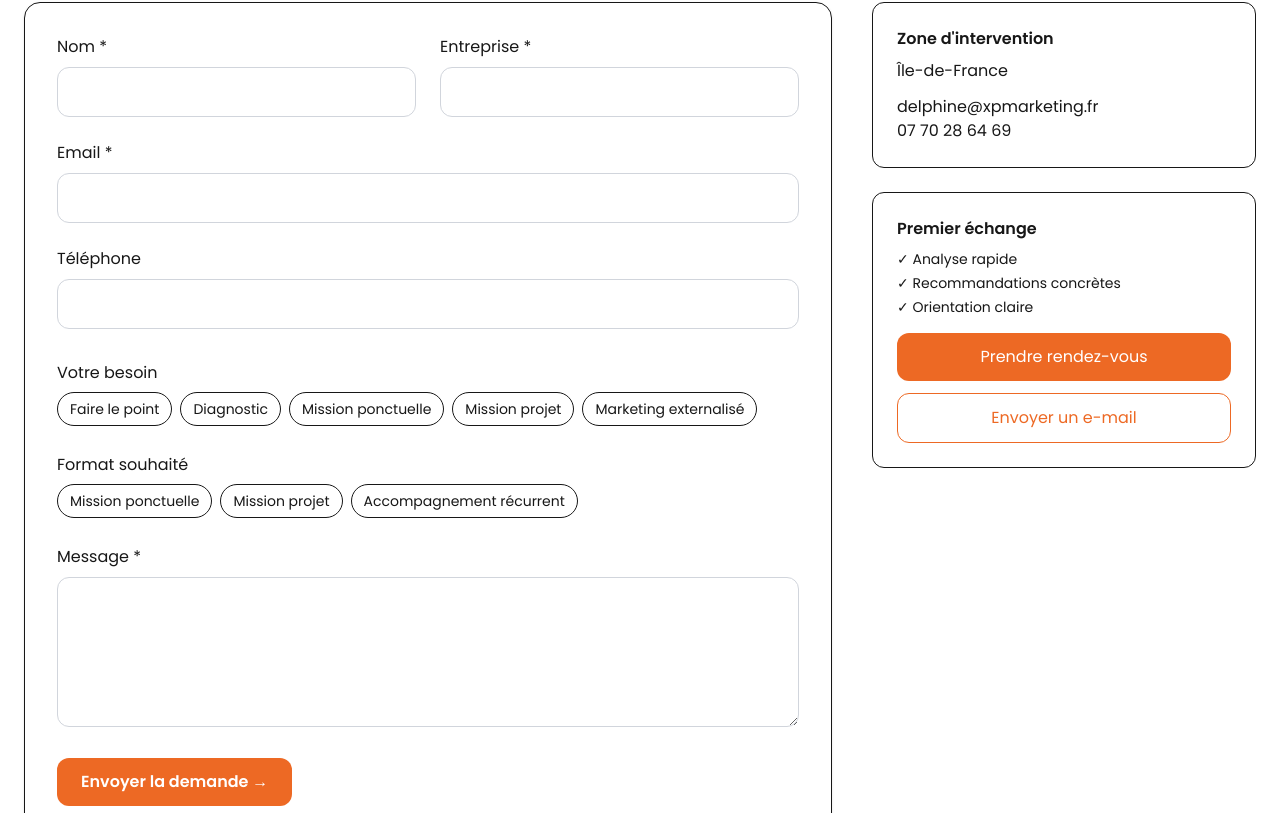
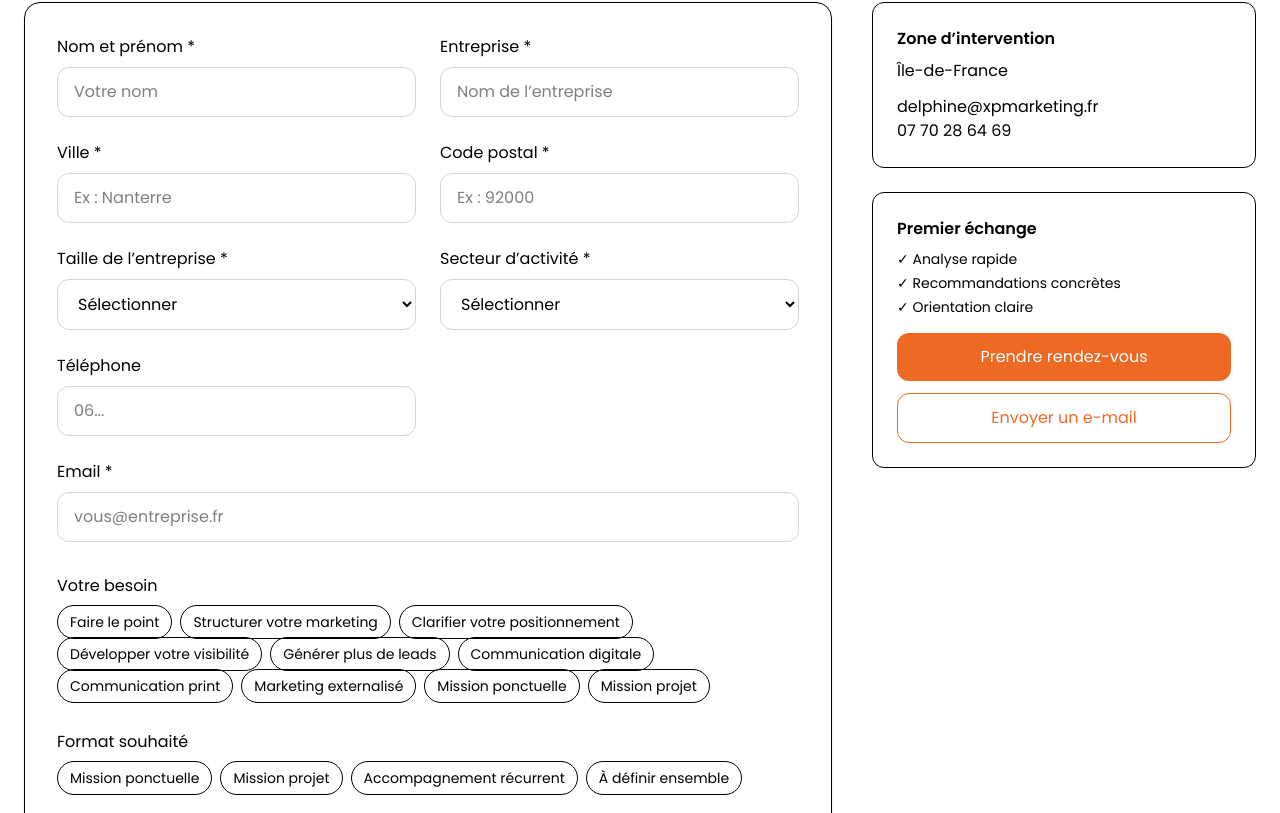
Before and after one commit to Delphine67/xpmarketing, a Next.js app: page /contact in a window 1280 px wide. Shown: the part 327-1140 px from the top of the page. Built offline with nearby package versions, Linux system fonts and the light colour scheme.

Commit message:
mise à jour formulaire contact xpmarketing

```diff
--- a/app/contact/page.tsx
+++ b/app/contact/page.tsx
@@ -1,4 +1,6 @@
 "use client";
+
+import { useState } from "react";
 
 const BRAND = {
   orange: "#ED6924",
@@ -7,24 +9,60 @@ const BRAND = {
 };
 
 export default function ContactPage() {
-
   const formAction = "https://formspree.io/f/xlgonobp";
   const mailTo = "delphine@xpmarketing.fr";
   const calendarUrl = "https://calendly.com/dravet78/30min";
   const telephone = "07 70 28 64 69";
 
-  const chipStyle = "border px-3 py-1.5 rounded-full text-sm cursor-pointer transition";
-  const inputStyle = "mt-2 w-full rounded-xl border border-gray-300 px-4 py-3 bg-white focus:border-black outline-none";
+  const [isSubmitting, setIsSubmitting] = useState(false);
+  const [errorMessage, setErrorMessage] = useState("");
+
+  const chipStyle =
+    "border px-3 py-1.5 rounded-full text-sm cursor-pointer transition";
+  const inputStyle =
+    "mt-2 w-full rounded-xl border border-gray-300 px-4 py-3 bg-white focus:border-black outline-none";
+
+  async function handleSubmit(e: any) {
+    e.preventDefault();
+    setIsSubmitting(true);
+    setErrorMessage("");
+
+    const form = e.currentTarget;
+    const formData = new FormData(form);
+
+    try {
+      const response = await fetch(formAction, {
+        method: "POST",
+        body: formData,
+        headers: {
+          Accept: "application/json",
+        },
+      });
+
+      if (response.ok) {
+        form.reset();
+        window.location.href = "/merci";
+        return;
+      }
+
+      setErrorMessage("L’envoi a échoué. Merci de réessayer.");
+    } catch {
+      setErrorMessage("Une erreur est survenue. Merci de réessayer.");
+    } finally {
+      setIsSubmitting(false);
+    }
+  }
 
   return (
-    <main className="min-h-screen bg-white">
-
+    <main className="min-h-screen bg-white" style={{ color: BRAND.text }}>
       {/* HERO */}
       <section className="px-6 py-12" style={{ background: BRAND.grayBg }}>
         <div className="max-w-7xl mx-auto">
           <h1 className="text-4xl font-bold">Parlons de votre situation</h1>
           <p className="mt-4 max-w-2xl text-gray-600">
-            Vous avez besoin d'un regard extérieur, d'un appui ponctuel ou d'un marketing externalisé ? Décrivez votre besoin et je reviens vers vous rapidement.
+            Vous avez besoin d’un regard extérieur, d’un appui ponctuel ou d’un
+            marketing externalisé ? Décrivez votre besoin et je reviens vers vous
+            rapidement.
           </p>
         </div>
       </section>
@@ -32,34 +70,123 @@ export default function ContactPage() {
       {/* CONTENT */}
       <section className="max-w-7xl mx-auto px-6 py-12">
         <div className="grid lg:grid-cols-3 gap-10">
-
           {/* FORM */}
           <div className="lg:col-span-2">
-            <form action={formAction} method="POST"
-              className="bg-white rounded-2xl border p-8 shadow-sm">
-
+            <form
+              onSubmit={handleSubmit}
+              className="bg-white rounded-2xl border p-8 shadow-sm"
+            >
               <input type="hidden" name="_subject" value="Contact XPMarketing" />
+              <input type="text" name="_gotcha" className="hidden" />
 
               {/* INPUTS */}
               <div className="grid md:grid-cols-2 gap-6">
                 <div>
-                  <label>Nom *</label>
-                  <input name="nom" required className={inputStyle} />
+                  <label>Nom et prénom *</label>
+                  <input
+                    name="nom"
+                    required
+                    className={inputStyle}
+                    placeholder="Votre nom"
+                  />
                 </div>
 
                 <div>
                   <label>Entreprise *</label>
-                  <input name="entreprise" required className={inputStyle} />
+                  <input
+                    name="entreprise"
+                    required
+                    className={inputStyle}
+                    placeholder="Nom de l’entreprise"
+                  />
+                </div>
+
+                <div>
+                  <label>Ville *</label>
+                  <input
+                    name="ville"
+                    required
+                    className={inputStyle}
+                    placeholder="Ex : Nanterre"
+                  />
+                </div>
+
+                <div>
+                  <label>Code postal *</label>
+                  <input
+                    name="code_postal"
+                    required
+                    className={inputStyle}
+                    placeholder="Ex : 92000"
+                  />
+                </div>
+
+                <div>
+                  <label>Taille de l’entreprise *</label>
+                  <select
+                    name="taille"
+                    required
+                    defaultValue=""
+                    className={inputStyle}
+                  >
+                    <option value="" disabled>
+                      Sélectionner
+                    </option>
+                    <option value="-10">Moins de 10 salariés</option>
+                    <option value="10-49">10 à 49 salariés</option>
+                    <option value="50-250">50 à 250 salariés</option>
+                    <option value="250+">Plus de 250 salariés</option>
+                  </select>
+                </div>
+
+                <div>
+                  <label>Secteur d’activité *</label>
+                  <select
+                    name="secteur"
+                    required
+                    defaultValue=""
+                    className={inputStyle}
+                  >
+                    <option value="" disabled>
+                      Sélectionner
+                    </option>
+                    <option value="Industrie">Industrie</option>
+                    <option value="BTP">BTP</option>
+                    <option value="Immobilier">Immobilier</option>
+                    <option value="Gestion immobilière">Gestion immobilière</option>
+                    <option value="Services">Services</option>
+                    <option value="Commerce">Commerce</option>
+                    <option value="Transport">Transport</option>
+                    <option value="Santé">Santé</option>
+                    <option value="Finance">Finance</option>
+                    <option value="IT / Digital">IT / Digital</option>
+                    <option value="Éducation">Éducation</option>
+                    <option value="Hôtellerie / Restauration">
+                      Hôtellerie / Restauration
+                    </option>
+                    <option value="Associatif">Associatif</option>
+                    <option value="Autre">Autre</option>
+                  </select>
+                </div>
+
+                <div>
+                  <label>Téléphone</label>
+                  <input
+                    name="telephone"
+                    className={inputStyle}
+                    placeholder="06..."
+                  />
                 </div>
 
                 <div className="md:col-span-2">
                   <label>Email *</label>
-                  <input name="email" type="email" required className={inputStyle} />
-                </div>
-
-                <div className="md:col-span-2">
-                  <label>Téléphone</label>
-                  <input name="telephone" className={inputStyle} />
+                  <input
+                    name="email"
+                    type="email"
+                    required
+                    className={inputStyle}
+                    placeholder="vous@entreprise.fr"
+                  />
                 </div>
               </div>
 
@@ -69,14 +196,26 @@ export default function ContactPage() {
                 <div className="flex flex-wrap gap-2 mt-3">
                   {[
                     "Faire le point",
-                    "Diagnostic",
+                    "Structurer votre marketing",
+                    "Clarifier votre positionnement",
+                    "Développer votre visibilité",
+                    "Générer plus de leads",
+                    "Communication digitale",
+                    "Communication print",
+                    "Marketing externalisé",
                     "Mission ponctuelle",
                     "Mission projet",
-                    "Marketing externalisé",
                   ].map((item) => (
                     <label key={item}>
-                      <input type="checkbox" name="besoin[]" value={item} className="hidden peer" />
-                      <span className={`${chipStyle} peer-checked:bg-orange-500 peer-checked:text-white`}>
+                      <input
+                        type="checkbox"
+                        name="besoin[]"
+                        value={item}
+                        className="hidden peer"
+                      />
+                      <span
+                        className={`${chipStyle} peer-checked:bg-orange-500 peer-checked:text-white`}
+                      >
                         {item}
                       </span>
                     </label>
@@ -92,10 +231,18 @@ export default function ContactPage() {
                     "Mission ponctuelle",
                     "Mission projet",
                     "Accompagnement récurrent",
+                    "À définir ensemble",
                   ].map((item) => (
                     <label key={item}>
-                      <input type="radio" name="format" value={item} className="hidden peer" />
-                      <span className={`${chipStyle} peer-checked:bg-orange-500 peer-checked:text-white`}>
+                      <input
+                        type="radio"
+                        name="format"
+                        value={item}
+                        className="hidden peer"
+                      />
+                      <span
+                        className={`${chipStyle} peer-checked:bg-orange-500 peer-checked:text-white`}
+                      >
                         {item}
                       </span>
                     </label>
@@ -106,23 +253,39 @@ export default function ContactPage() {
               {/* MESSAGE */}
               <div className="mt-8">
                 <label>Message *</label>
-                <textarea name="message" required className={`${inputStyle} min-h-[150px]`} />
+                <textarea
+                  name="message"
+                  required
+                  className={`${inputStyle} min-h-[150px]`}
+                  placeholder="Contexte, objectifs, problématique, échéance…"
+                />
               </div>
 
-              <button type="submit"
-                className="mt-6 px-6 py-3 rounded-xl text-white font-semibold"
-                style={{ background: BRAND.orange }}>
-                Envoyer la demande →
-              </button>
+              <div className="mt-6 flex flex-col sm:flex-row sm:items-center gap-4">
+                <button
+                  type="submit"
+                  disabled={isSubmitting}
+                  className="px-6 py-3 rounded-xl text-white font-semibold disabled:opacity-60"
+                  style={{ background: BRAND.orange }}
+                >
+                  {isSubmitting ? "Envoi en cours..." : "Envoyer la demande →"}
+                </button>
 
+                <p className="text-xs text-slate-500">
+                  Votre demande me sera transmise directement par email.
+                </p>
+              </div>
+
+              {errorMessage && (
+                <p className="mt-4 text-sm text-red-600">{errorMessage}</p>
+              )}
             </form>
           </div>
 
           {/* SIDEBAR */}
           <aside className="space-y-6">
-
             <div className="p-6 border rounded-xl">
-              <h3 className="font-semibold mb-2">Zone d'intervention</h3>
+              <h3 className="font-semibold mb-2">Zone d’intervention</h3>
               <p>Île-de-France</p>
               <p className="mt-3">{mailTo}</p>
               <p>{telephone}</p>
@@ -136,24 +299,27 @@ export default function ContactPage() {
                 <li>✓ Orientation claire</li>
               </ul>
 
-              <a href={calendarUrl} target="_blank"
+              <a
+                href={calendarUrl}
+                target="_blank"
+                rel="noreferrer"
                 className="mt-4 block text-center px-4 py-3 rounded-xl text-white"
-                style={{ background: BRAND.orange }}>
+                style={{ background: BRAND.orange }}
+              >
                 Prendre rendez-vous
               </a>
 
-              <a href={`mailto:${mailTo}`}
+              <a
+                href={`mailto:${mailTo}`}
                 className="mt-3 block text-center px-4 py-3 border rounded-xl"
-                style={{ color: BRAND.orange, borderColor: BRAND.orange }}>
+                style={{ color: BRAND.orange, borderColor: BRAND.orange }}
+              >
                 Envoyer un e-mail
               </a>
             </div>
-
           </aside>
-
         </div>
       </section>
-
     </main>
   );
 }
```
Also changed, not shown: app/merci/page.tsx (added, +15 -0 lines).
